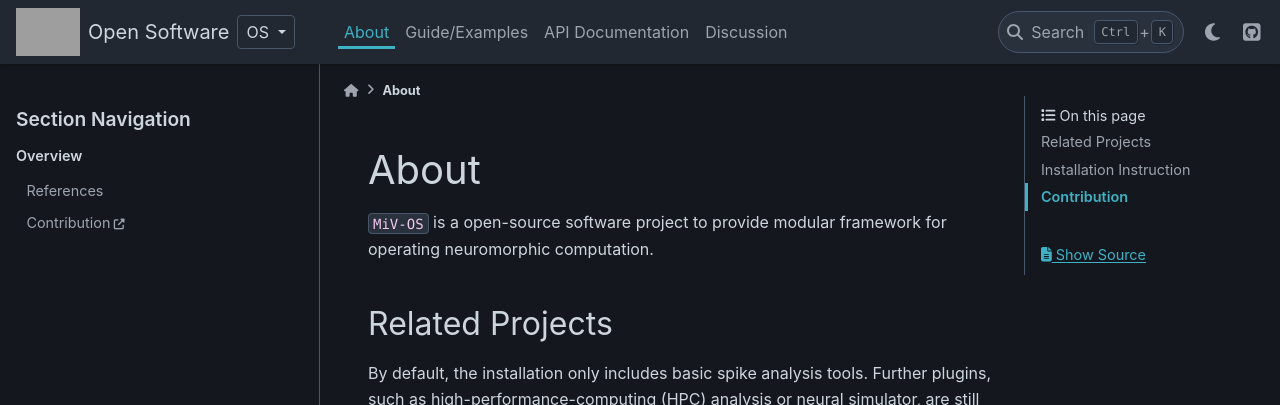
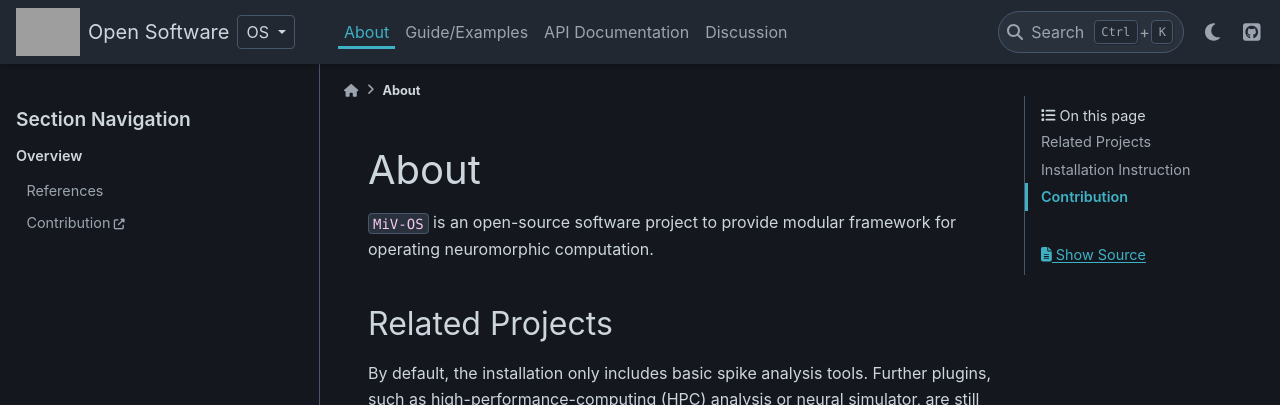
Before and after one commit to GazzolaLab/MiV-OS, a Sphinx documentation site: the page built from docs/overview/index.md, in a window 1280 px wide and 900 px high. Shown: the top 405 px of the window. Built offline with Sphinx 7.4.7 and the PyData theme 0.15.4, drawn with Linux system fonts in a browser that asks for light colours; grey boxes are pictures that could not be loaded.

```diff
--- a/docs/conf.py
+++ b/docs/conf.py
@@ -98,6 +98,7 @@ master_doc = "index"
 html_theme = "pydata_sphinx_theme"
 html_logo = "https://raw.githubusercontent.com/skim0119/MiV-OS/assets_logo/docs/_static/assets/logo1.svg"
 html_favicon = "https://raw.githubusercontent.com/skim0119/MiV-OS/assets_logo/docs/_static/assets/logo1.svg"
+html_sourcelink_suffix = ""
 html_theme_options = {
     "logo": {
         # "link": "https://mindinvitro.illinois.edu/",
--- a/docs/overview/index.md
+++ b/docs/overview/index.md
@@ -1,6 +1,6 @@
 # About
 
-`MiV-OS` is a open-source software project to provide modular framework for operating neuromorphic computation.
+`MiV-OS` is an open-source software project to provide modular framework for operating neuromorphic computation.
 
 ## Related Projects
 
```
